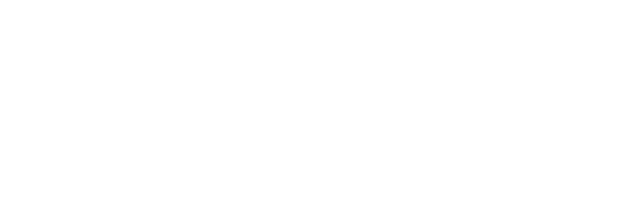
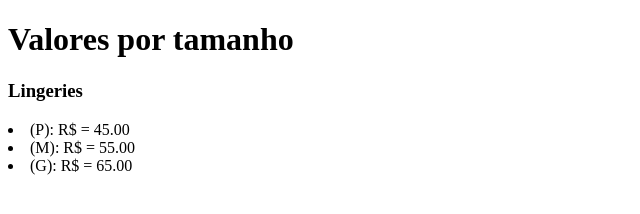
Before and after one commit to Josi8752/Mergecomerro, a plain HTML site: page catalogo.html in a window 1280 px wide. Shown: the whole page, without its empty margins (0-640 px from the left). Drawn offline with Linux system fonts and the light colour scheme.

Commit message:
Catálogo update

```diff
--- a/catalogo.html
+++ b/catalogo.html
@@ -7,6 +7,10 @@
     <title>Document</title>
 </head>
 <body>
-
+    <h1>Valores por tamanho</h1>
+    <h3>Lingeries</h3>
+    <li>(P): R$ = 45.00</li>
+    <li>(M): R$ = 55.00</li>
+    <li>(G): R$ = 65.00</li>
 </body>
 </html>
```
